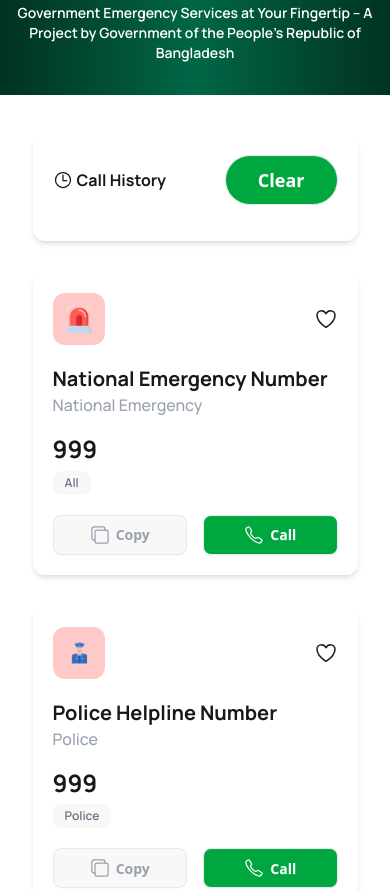
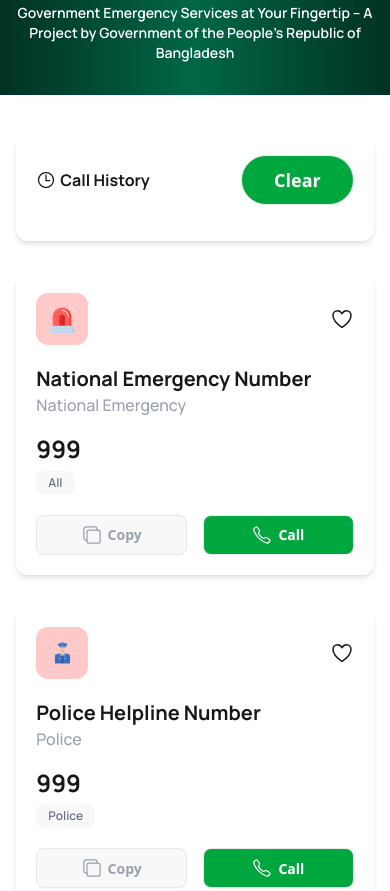
Before and after one commit to hasnatfahmidkhan/emergency-directory, a plain HTML site: page index.html in a window 390 px wide. Shown: the part 297-1188 px from the top of the page. Drawn offline with nearby package versions, Linux system fonts and the light colour scheme; a web font is replaced by a local one.

Commit message:
fix the responsive issue on tablet and laptop devices

```diff
--- a/index.html
+++ b/index.html
@@ -28,10 +28,10 @@
   </head>
   <body>
     <!-- ===== Start: Header Section ===== -->
-    <header class="manrope-font">
+    <header class="manrope-font ">
       <!-- ===== Start: Navbar Section ===== -->
       <div
-        class="flex justify-between items-center bg-base-100 bg-white py-5 w-11/12 mx-auto"
+        class="flex justify-between items-center bg-base-100 bg-white py-5 w-11/12 lg:w-10/12 mx-auto"
       >
         <!-- right side logo  -->
         <div>
@@ -59,7 +59,7 @@
         </div>
         <!-- menu icon  -->
         <div
-          class="menus fixed md:static top-0 right-[-200px] flex md:flex-row flex-col md:items-center bg-white p-5 md:h-0 h-[100vh] transition-all duration-300 ease-in z-20"
+          class="menus fixed md:static top-0 right-[-200px] flex md:flex-row flex-col md:items-center bg-white p-5 md:p-0 md:h-0 h-[100vh] transition-all duration-300 ease-in z-20"
         >
           <!-- close icon  -->
           <div class="md:hidden">
@@ -135,11 +135,11 @@
     <!-- ===== End: Header Section ===== -->
 
     <!-- ===== Start: Main Section ===== -->
-    <main class="my-10 w-10/12 mx-auto grid grid-cols-1 md:grid-cols-12 gap-8">
+    <main class="my-10 w-11/12 lg:w-11/12 xl:w-10/12 mx-auto grid grid-cols-1 md:grid-cols-12 gap-8">
       <!-- ===== Start: Call Directory ===== -->
-      <section class="md:col-span-9 order-2 md:order-1">
+      <section class="md:col-span-6 lg:col-span-9 order-2 md:order-1">
         <!-- ===== Start: Directory Card Container ===== -->
-        <div class="grid grid-cols-1 md:grid-cols-3 gap-8">
+        <div class="grid grid-cols-1 md:grid-cols-1 lg:grid-cols-3 gap-8">
           <!-- Card 1 -->
           <div class="service-card bg-white shadow-md p-5 rounded-xl">
             <!-- ===== Start: card header ===== -->
@@ -685,7 +685,7 @@
 
       <!-- ===== Start: Call History ===== -->
       <section
-        class="bg-white shadow-md p-5 rounded-xl md:col-span-3 order-1 md:order-2"
+        class="bg-white shadow-md p-5 rounded-xl md:col-span-6 lg:col-span-3 order-1 md:order-2"
       >
         <!-- Call History Header  -->
         <div class="flex justify-between">
```
